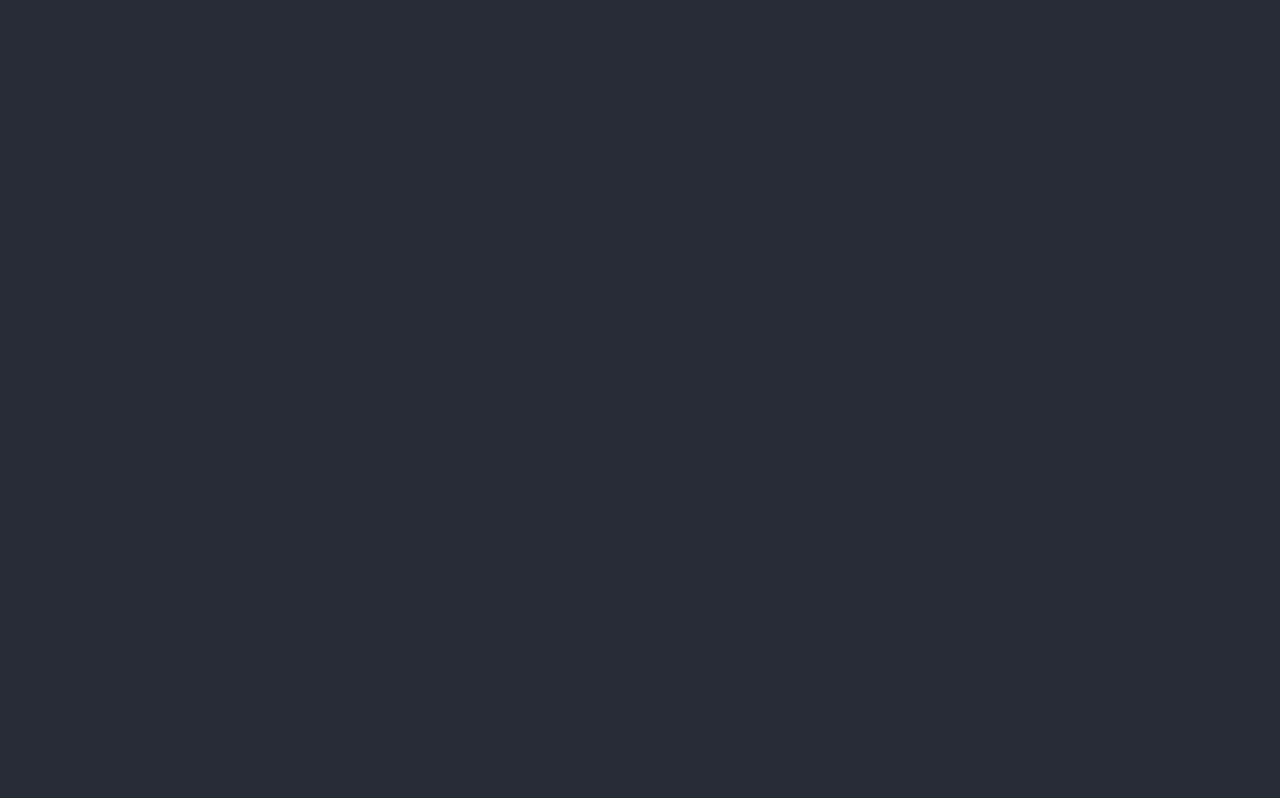
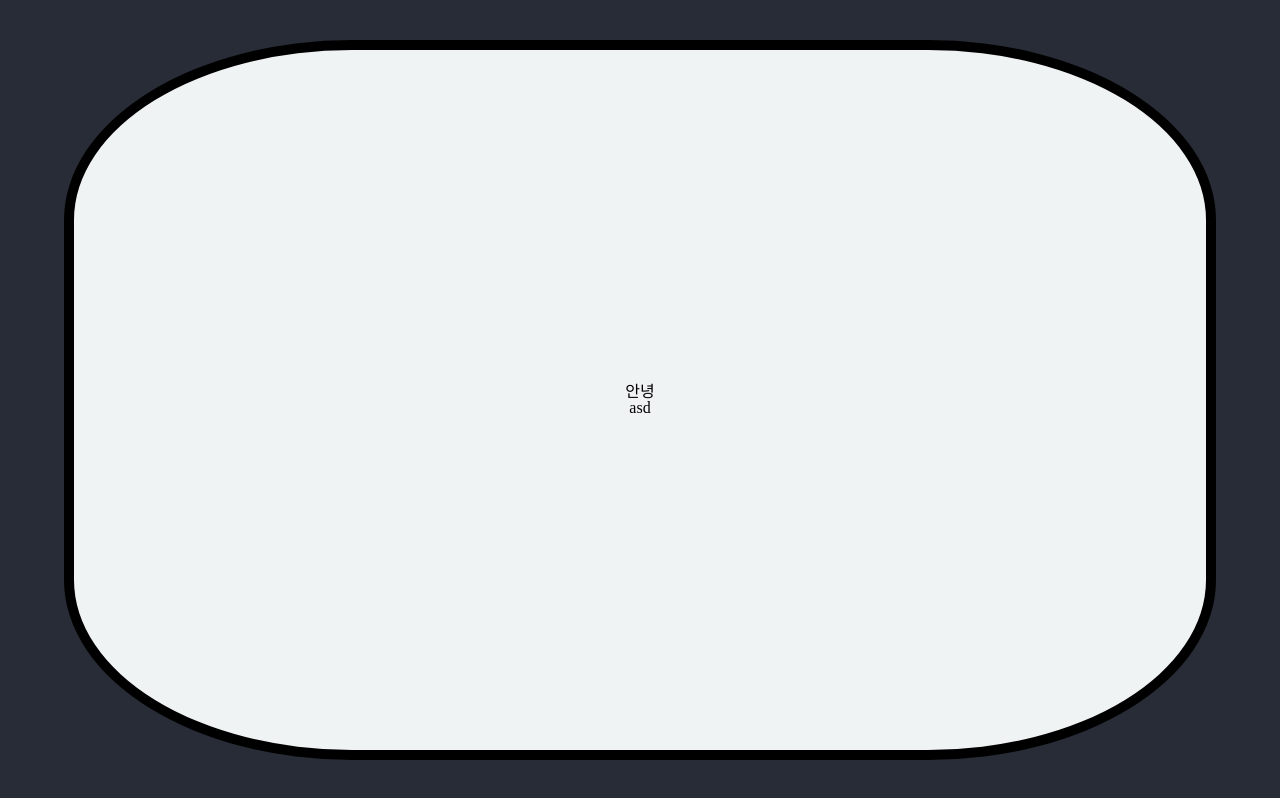
Before and after one commit to gidskql6671/gidskql6671.github.io, a React (Create React App) app: page / in a window 1280 px wide. Built offline with nearby package versions, Linux system fonts and the light colour scheme; a web font is replaced by a local one.

Commit message:
드래그 기능 구현

```diff
--- a/src/App.js
+++ b/src/App.js
@@ -1,25 +1,71 @@
-import { Container } from 'react-bootstrap';
-import { useState, useEffect } from 'react';
-import { Route, Link, Switch, Redirect, withRouter } from 'react-router-dom';
+import './css/App.css';
+
+import Frame from './Components/Frame';
+import { useEffect } from 'react';
+
+const App = ( ) => {
+	let x, left, down = false;
+
+	const listenerMousedown = e => {
+		e.preventDefault();
+		down = true;
+		x = e.pageX;
+		left = document.getElementById("screen").scrollLeft;
+	}
 
 
+	const listenerMouseup = e => {
+		down = false;
+		let newX = e.pageX;
 
+		console.log(window.innerWidth, x, newX);
 
-
-const App = ( { location } ) => {
-	let [toggleProfile, setToggleProfile] = useState(true);
+		if (Math.abs(newX - x) > window.innerWidth / 4){
+			const screen = document.getElementById("screen");
+			if (newX - x > 0){
+				screen.scrollTo({
+					left: screen.scrollLeft - window.innerWidth,
+					top: 0,
+					behavior: 'smooth'
+				});
+			}
+			else{
+				screen.scrollTo({
+					left: screen.scrollLeft + window.innerWidth,
+					top: 0,
+					behavior: 'smooth'
+				});
+			}
+		}
+	}
 
 	useEffect(() => {
+		window.addEventListener("mousedown", listenerMousedown);
+		window.addEventListener("mouseup", listenerMouseup);
 
-	}, [location]);
-
+		return () => {
+			window.removeEventListener("mousedown");
+			window.removeEventListener("mouseup");
+		}
+	})
 
 	return (
-		<div className="App">
-			<Container fluid className="p-0">
-			</Container>
+		<div className="App" id="screen">
+			<Frame>
+				<h1> 안녕 </h1>
+				<p> asd </p>
+			</Frame>
+			<Frame >
+				<h1> 안녕2 </h1>
+				<p> asd </p>
+			</Frame>
+
+			<Frame>
+				<h1> 안녕3 </h1>
+				<p> asd </p>
+			</Frame>
 		</div>
 	);
 }
 
-export default withRouter(App);
+export default App;
--- /dev/null
+++ b/src/css/App.css
@@ -0,0 +1,17 @@
+.App {
+	text-align: center;
+
+	display: flex;
+
+	/* scroll-snap-type: x mandatory; */
+	overflow-x: scroll;
+	overflow-y: hidden;
+}
+
+.App::-webkit-scrollbar { display: none; }
+
+
+.App > div {
+	/* scroll-snap-align: center; */
+	user-select: none;
+}
```
